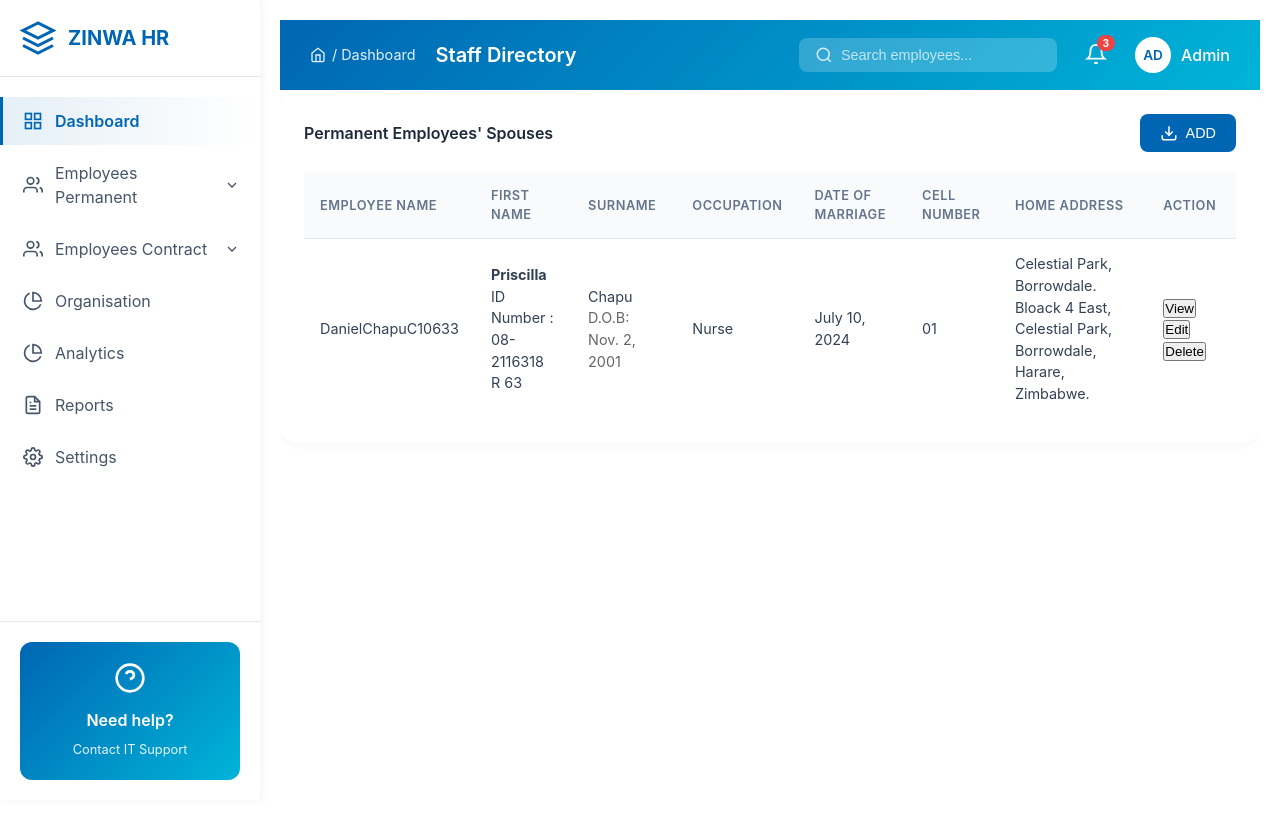
After one commit to goldengeek16/hr_solution_zinwa, a Django app: page /employees/spouses-permanent-table/ in a window 1280 px wide. The commit adds this page. Run offline with Django 5.2, Linux system fonts and the light colour scheme; data comes from the database, SQL or seed files in the repository; both versions use the stored data as it was after the commit.

Commit message:
Spouse Details

```diff
--- a/core/settings.py
+++ b/core/settings.py
@@ -25,7 +25,7 @@ BASE_DIR = Path(__file__).resolve().parent.parent
 SECRET_KEY = 'django-insecure-=t_6v=yfm=bx5e_w)jqb_x5_3r*0^k$!c_9j%7(+zuq=*fn)6y'
 
 # SECURITY WARNING: don't run with debug turned on in production!
-DEBUG = False
+DEBUG = True
 
 ALLOWED_HOSTS = ['10.10.1.80','127.0.0.1','localhost']
 
--- /dev/null
+++ b/employees/templates/employees/spousesTable.html
@@ -0,0 +1,96 @@
+  {% extends 'main.html' %}
+
+  {% block content %}
+  {% include 'navbar.html'  %}
+   <main class="main-content">
+    {% include 'header.html'  %}
+
+<!-- Data Table -->
+            <div class="table-card">
+                <div class="table-header">
+                    <h3>Permanent Employees' Spouses</h3>
+                    <div>
+
+                    <button class="export-btn" id="">
+                         <svg viewBox="0 0 24 24" fill="none" stroke="currentColor" stroke-width="2">
+                            <path d="M21 15v4a2 2 0 0 1-2 2H5a2 2 0 0 1-2-2v-4"/>
+                            <polyline points="7 10 12 15 17 10"/>
+                              <line x1="12" y1="15" x2="12" y2="3"/>
+                        </svg>
+                        ADD
+                    </button>
+
+
+                    </div>
+                </div>
+                <div class="table-wrapper">
+                    <table>
+                        <thead>
+                            <tr>
+                                <th>Employee Name</th>
+                                <th>First Name</th>
+                                <th>Surname</th>
+                                <th>Occupation</th>
+                                <th>Date of Marriage</th>
+                                <th>Cell Number</th>
+                                <th>Home Address</th>
+                                <th>Action</th>
+
+                            </tr>
+                        </thead>
+                        <tbody>
+                           <!-- Sample Row 1 -->
+                     {% for employees in all_spouses %}
+                    <tr>
+                        <td>{{employees.Employee}}</td>
+                        <td>
+                            <div class="member-info">
+                                <div class="member-details">
+                                    <h4>{{employees.first_name}}</h4>
+                                    <p>ID Number : {{employees.id_number}}</p>
+                                </div>
+                            </div>
+                        </td>
+                        <td>
+                            <p>{{employees.surname}}</p>
+                            <p style="color: #666; font-size: 0.9rem;">D.O.B: {{employees.date_of_birth}}</p>
+                        </td>
+                        <td>{{employees.occupation}}</td>
+                        <td>{{employees.date_of_marriage}}</td>
+                        <td>{{employees.cell_number}}</td>
+                         <td>{{employees.home_address}}</td>
+                        <td>
+                            <div class="action-buttons">
+                                <a href="{% url 'spouse-view' pk=employees.id %}">
+                                    <button class="action-btn save-btn">
+                                 <i class="fas fa-eye"></i> View
+                                    </button>
+                                    </a>
+
+
+                                    <a href="">
+                                <button class="action-btn edit-btn">
+                                    <i class="fas fa-edit"></i> Edit
+                                </button>
+                                </a>
+
+                               <a href>  <button class="action-btn delete-btn">
+                                    <i class="fas fa-trash"></i>Delete
+                                </button>
+                                </a>
+                            </div>
+                        </td>
+                    </tr>
+                    {% endfor %}
+                        </tbody>
+                    </table>
+                </div>
+
+
+
+            </div>
+
+
+
+</main>
+         {% endblock content %}
--- a/employees/urls.py
+++ b/employees/urls.py
@@ -5,4 +5,6 @@ from .import views
 urlpatterns = [
     path('permanent-employee-table/', views.EmployeeTablePermanent, name='permanent-employee-table'),
     path('add-permanent-form/',views.addPermanentEmployee, name='add-permanent-form'),
+    path('spouses-permanent-table/', views.spousePermanentTable, name='spouses-permanent-table'),
+    path('spouse-view/<str:pk>/' ,views.spouseView, name='spouse-view'),
 ]
--- a/employees/views.py
+++ b/employees/views.py
@@ -1,6 +1,7 @@
 from django.shortcuts import render, redirect
-from .models import EmployeeDetailsPermanent
+from .models import EmployeeDetailsPermanent , SpousesPermanent
 from .forms import PermanentEmployeesForm
+
 
 from django.core.paginator import Paginator, PageNotAnInteger, EmptyPage
 
@@ -49,3 +50,15 @@ def addPermanentEmployee(request):
             form.save()
             return redirect('permanent-employee-table')
     return render (request, 'employees/add_employee_form.html')
+
+def spousePermanentTable(request):
+    all_spouses = SpousesPermanent.objects.all()
+    context = { 'all_spouses':all_spouses}
+
+    return render (request, 'employees/spousesTable.html', context)
+
+def spouseView(request,pk):
+
+    spouse_view = SpousesPermanent.objects.get(id=pk)
+    context = {'spouse_view' :spouse_view}
+    return render(request, 'employees/spouses_view.html', context)
--- a/templates/navbar.html
+++ b/templates/navbar.html
@@ -54,7 +54,7 @@ function toggleSidebar() {
                     <ul class="dropdown-menu">
                         <li><a href="{% url 'permanent-employee-table' %}">Add Employee</a></li>
                         <li><a href="Employees/add-qualification.html">Add Qualifications</a></li>
-                        <li><a href="Employees/add-spouse.html">Add Spouse</a></li>
+                        <li><a href="{% url 'spouses-permanent-table' %}">Add Spouse</a></li>
                         <li><a href="Employees/add-nok.html">Add Next of Kin</a></li>
                     </ul>
                 </li>
```
Also changed, not shown: employees/templates/employees/spouses_view.html (added, +36 -0 lines), db.sqlite3.
